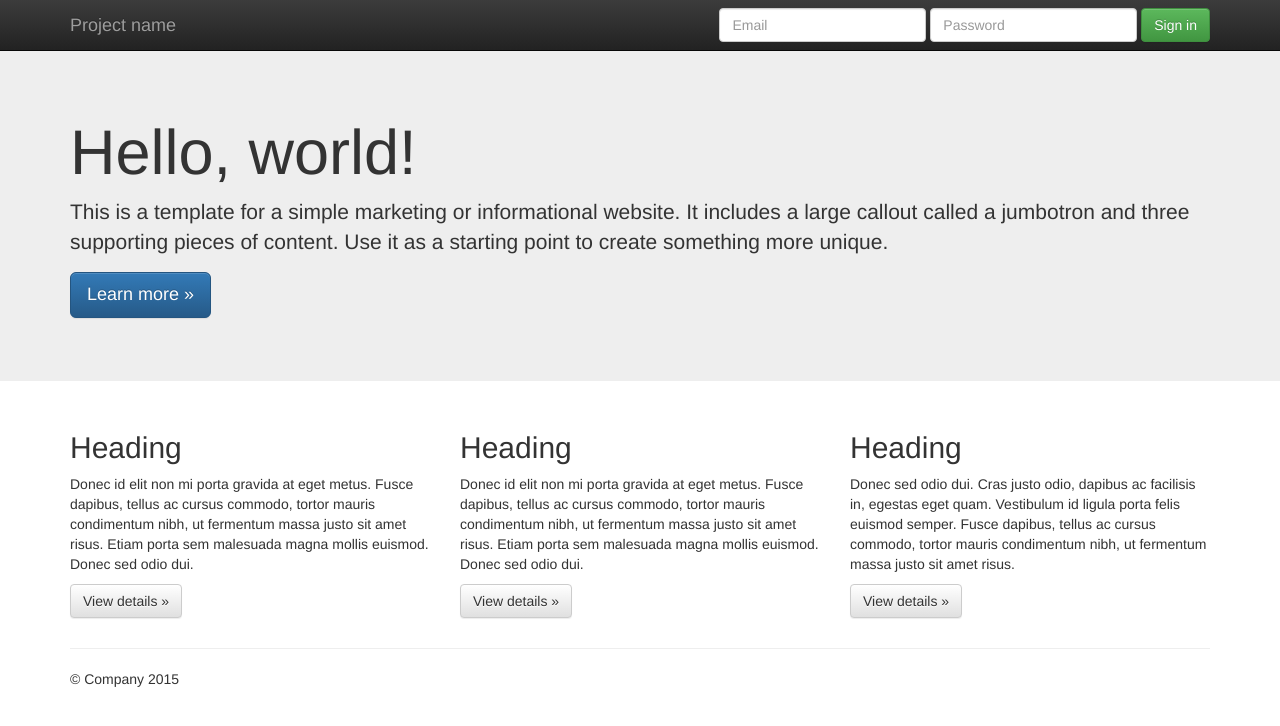
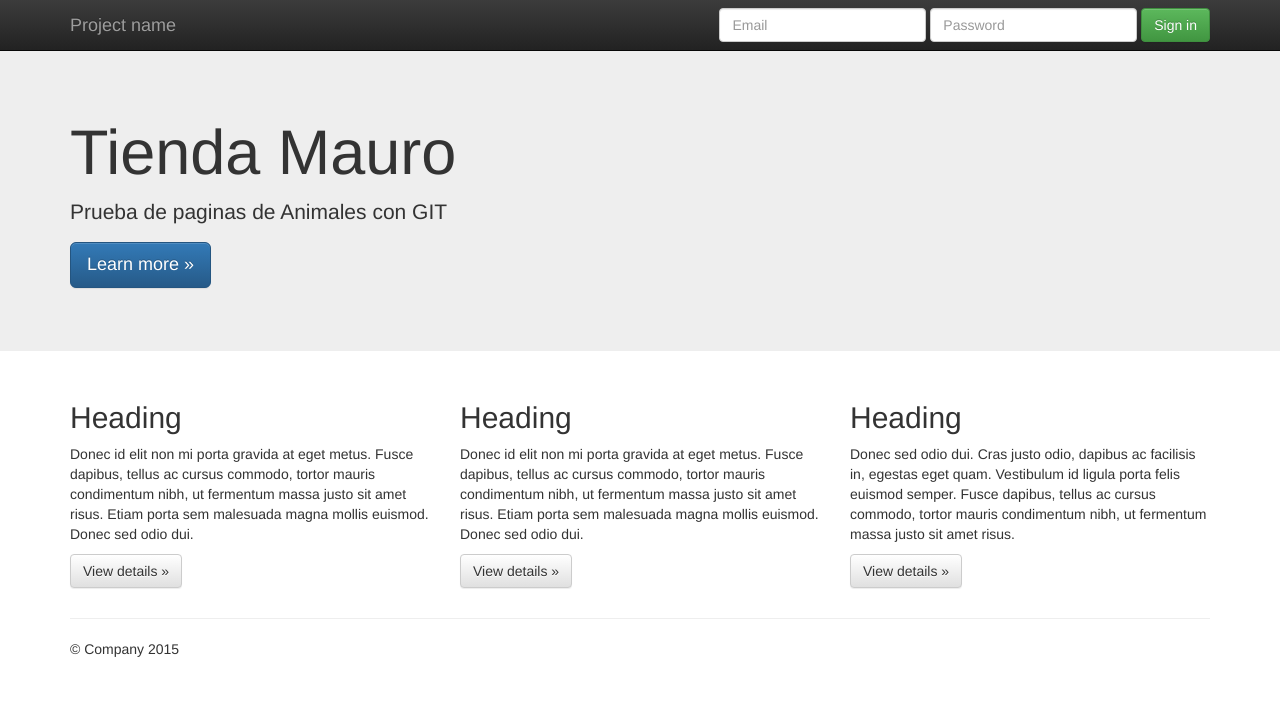
Before and after one commit to MauricioMoyaC/EjemploGitBF, a plain HTML site: page index.html in a window 1280 px wide. Drawn offline with nearby package versions, Linux system fonts and the light colour scheme.

Commit message:
se actualiza titulo de pagina y des

```diff
--- a/index.html
+++ b/index.html
@@ -55,8 +55,8 @@
     <!-- Main jumbotron for a primary marketing message or call to action -->
     <div class="jumbotron">
       <div class="container">
-        <h1>Hello, world!</h1>
-        <p>This is a template for a simple marketing or informational website. It includes a large callout called a jumbotron and three supporting pieces of content. Use it as a starting point to create something more unique.</p>
+        <h1>Tienda Mauro</h1>
+        <p>Prueba de paginas de Animales con GIT</p>
         <p><a class="btn btn-primary btn-lg" href="#" role="button">Learn more &raquo;</a></p>
       </div>
     </div>
```
